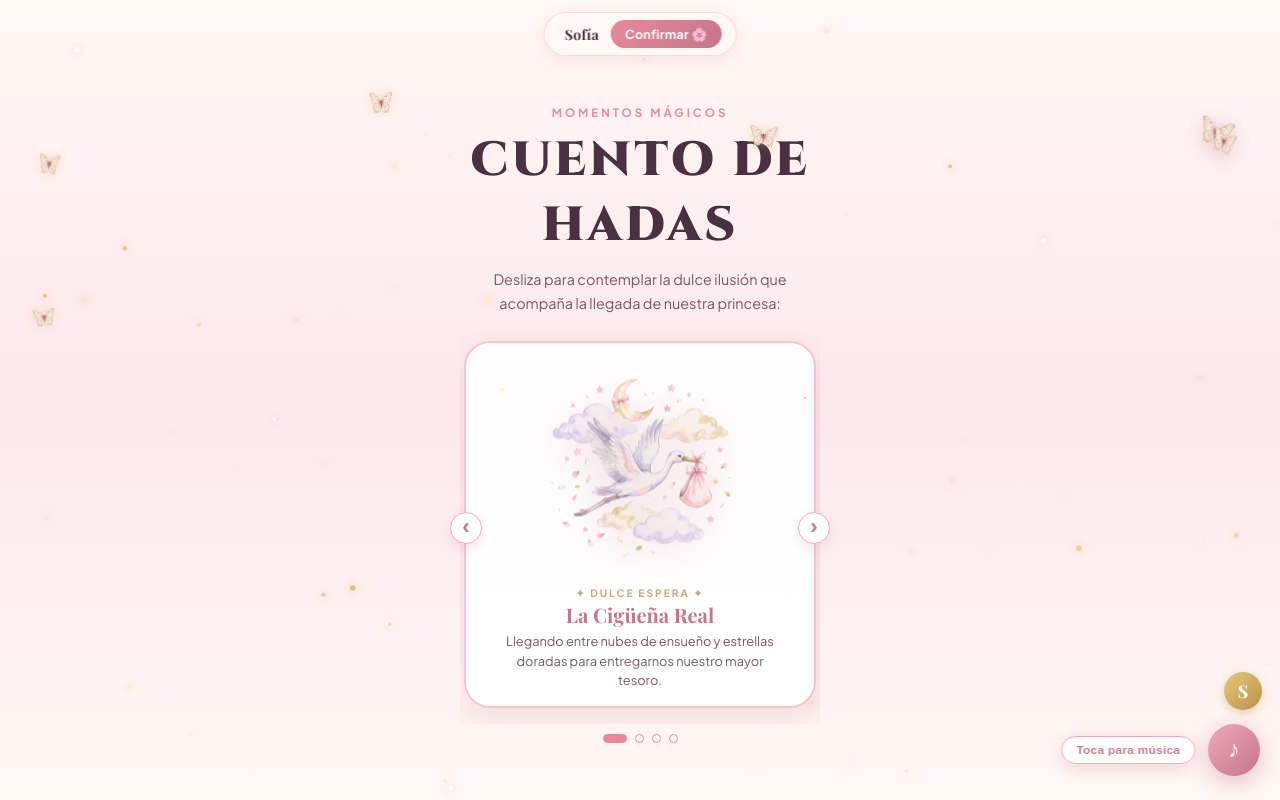
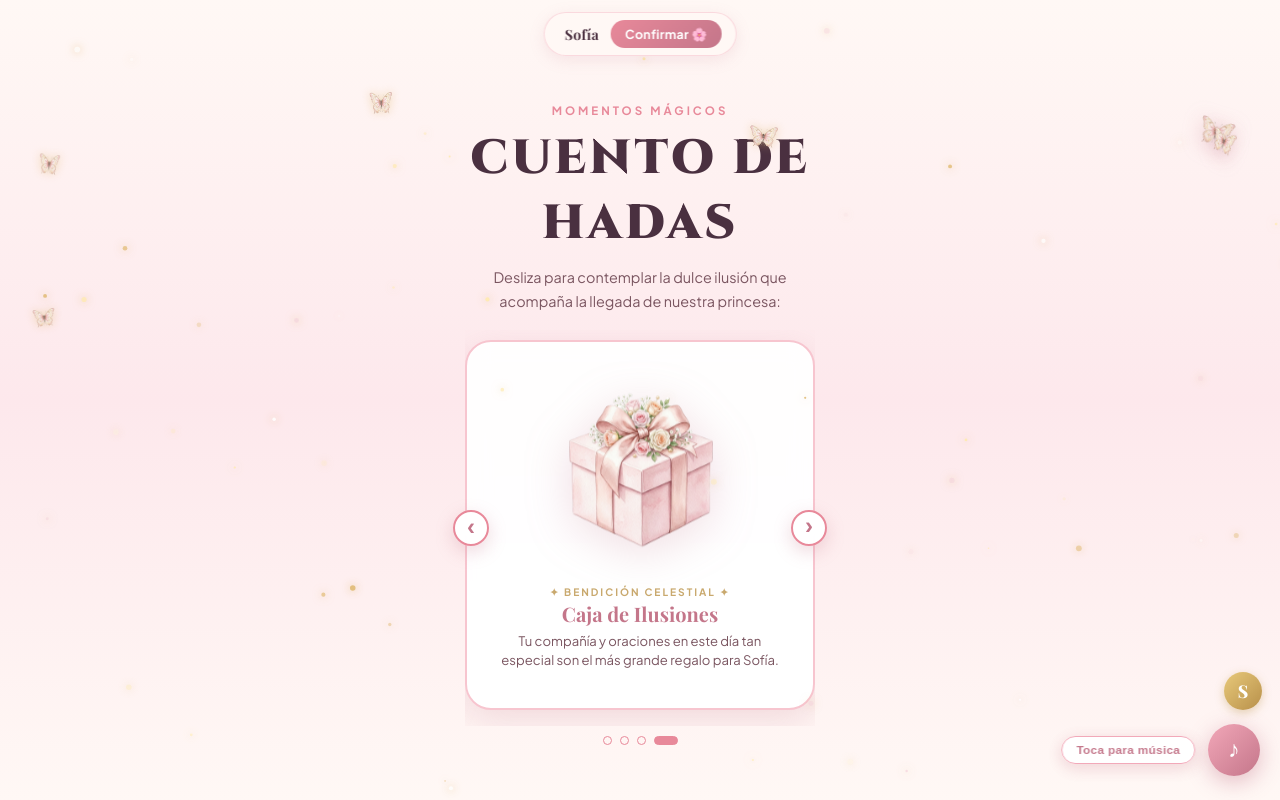
Before and after one commit to eduardotejada99/baby-shower-emma-victoria, a website: page index.html in a window 1280 px wide. Both pictures are taken after a click on the button "Imagen anterior". Shown: the part 1617-2417 px from the top of the page. Drawn offline with nearby package versions, Linux system fonts and the light colour scheme; a web font is replaced by a local one.

Commit message:
fix(carousel): alinear y centrar perfectamente las tarjetas al pulsar botones de navegacion

```diff
--- a/css/style.css
+++ b/css/style.css
@@ -696,7 +696,7 @@ body.baby-girl-invitation {
 .carousel-wrapper {
   position: relative;
   width: 100%;
-  max-width: 360px;
+  max-width: 350px;
   margin: 10px auto 0;
   display: flex;
   align-items: center;
@@ -708,7 +708,8 @@ body.baby-girl-invitation {
   overflow-x: auto;
   scroll-snap-type: x mandatory;
   -webkit-overflow-scrolling: touch;
-  padding: 10px 4px 16px;
+  scroll-behavior: smooth;
+  padding: 10px 0 16px;
   scrollbar-width: none;
   width: 100%;
 }
@@ -718,13 +719,17 @@ body.baby-girl-invitation {
 
 .highlight-card {
   flex: 0 0 100%;
+  min-width: 100%;
+  max-width: 100%;
+  box-sizing: border-box;
   scroll-snap-align: center;
-  background: rgba(255, 255, 255, 0.94);
+  scroll-snap-stop: always;
+  background: rgba(255, 255, 255, 0.95);
   backdrop-filter: blur(12px);
   -webkit-backdrop-filter: blur(12px);
   border: 2px solid var(--color-blush);
   border-radius: 26px;
-  padding: 20px 16px 16px;
+  padding: 20px 18px 18px;
   box-shadow: 0 12px 32px rgba(196, 118, 138, 0.2);
   text-align: center;
   display: flex;
@@ -769,43 +774,52 @@ body.baby-girl-invitation {
 }
 
 .card-text {
-  font-size: .8rem;
+  font-size: .82rem;
   color: var(--text-mid);
   line-height: 1.5;
   max-width: 280px;
   margin: 0 auto;
+  word-break: normal;
+  overflow-wrap: break-word;
 }
 
 .carousel-arrow {
   position: absolute;
   top: 50%;
   transform: translateY(-50%);
-  background: rgba(255, 255, 255, 0.92);
-  backdrop-filter: blur(8px);
-  border: 1.5px solid var(--pink-mid);
+  background: rgba(255, 255, 255, 0.96);
+  backdrop-filter: blur(10px);
+  -webkit-backdrop-filter: blur(10px);
+  border: 2px solid var(--rose);
   color: var(--deep-rose);
-  width: 32px;
-  height: 32px;
+  width: 36px;
+  height: 36px;
   border-radius: 50%;
-  font-size: 1.4rem;
+  font-size: 1.5rem;
   font-weight: 700;
   line-height: 1;
   display: flex;
   align-items: center;
   justify-content: center;
   cursor: pointer;
-  z-index: 6;
-  box-shadow: 0 4px 12px rgba(196, 118, 138, 0.2);
-  transition: all .2s ease;
-  padding: 0 0 2px;
+  z-index: 10;
+  box-shadow: 0 6px 18px rgba(196, 118, 138, 0.28);
+  transition: all .2s cubic-bezier(0.16, 1, 0.3, 1);
+  padding: 0 0 3px;
+  user-select: none;
+  -webkit-tap-highlight-color: transparent;
 }
 .carousel-arrow:hover {
   background: white;
-  transform: translateY(-50%) scale(1.1);
-  border-color: var(--rose);
+  transform: translateY(-50%) scale(1.12);
+  border-color: var(--deep-rose);
+  box-shadow: 0 8px 24px rgba(196, 118, 138, 0.38);
 }
-.arrow-prev { left: -10px; }
-.arrow-next { right: -10px; }
+.carousel-arrow:active {
+  transform: translateY(-50%) scale(0.92);
+}
+.arrow-prev { left: -12px; }
+.arrow-next { right: -12px; }
 
 .carousel-dots-row {
   display: flex;
--- a/js/main.js
+++ b/js/main.js
@@ -261,25 +261,64 @@ document.addEventListener('DOMContentLoaded', () => {
   const prevBtn = document.getElementById('carousel-prev');
   const nextBtn = document.getElementById('carousel-next');
 
+  function getActiveIndex() {
+    if (!carousel || cards.length === 0) return 0;
+    const scrollCenter = carousel.scrollLeft + carousel.clientWidth / 2;
+    let closestIndex = 0;
+    let closestDist = Infinity;
+    cards.forEach((card, idx) => {
+      const cardCenter = card.offsetLeft + card.offsetWidth / 2;
+      const dist = Math.abs(scrollCenter - cardCenter);
+      if (dist < closestDist) {
+        closestDist = dist;
+        closestIndex = idx;
+      }
+    });
+    return closestIndex;
+  }
+
+  function updateDots(activeIdx) {
+    dots.forEach((d, i) => {
+      if (i === activeIdx) {
+        d.classList.add('is-active');
+        d.setAttribute('aria-selected', 'true');
+      } else {
+        d.classList.remove('is-active');
+        d.setAttribute('aria-selected', 'false');
+      }
+    });
+  }
+
+  function scrollToCard(index, smooth = true) {
+    if (!carousel || !cards[index]) return;
+    const card = cards[index];
+    const targetLeft = card.offsetLeft - (carousel.clientWidth - card.offsetWidth) / 2;
+    carousel.scrollTo({
+      left: Math.max(0, targetLeft),
+      behavior: smooth ? 'smooth' : 'auto'
+    });
+    updateDots(index);
+  }
+
   dots.forEach((dot, i) => {
     dot.addEventListener('click', () => {
-      dots.forEach(d => { d.classList.remove('is-active'); d.setAttribute('aria-selected', 'false'); });
-      dot.classList.add('is-active');
-      dot.setAttribute('aria-selected', 'true');
-      if (cards[i]) {
-        cards[i].scrollIntoView({ behavior: 'smooth', inline: 'center', block: 'nearest' });
-      }
+      scrollToCard(i, true);
     });
   });
 
   if (prevBtn && carousel) {
     prevBtn.addEventListener('click', () => {
-      carousel.scrollBy({ left: -carousel.offsetWidth * 0.85, behavior: 'smooth' });
+      const current = getActiveIndex();
+      const prev = (current - 1 + cards.length) % cards.length;
+      scrollToCard(prev, true);
     });
   }
+
   if (nextBtn && carousel) {
     nextBtn.addEventListener('click', () => {
-      carousel.scrollBy({ left: carousel.offsetWidth * 0.85, behavior: 'smooth' });
+      const current = getActiveIndex();
+      const next = (current + 1) % cards.length;
+      scrollToCard(next, true);
     });
   }
 
@@ -288,19 +327,9 @@ document.addEventListener('DOMContentLoaded', () => {
     carousel.addEventListener('scroll', () => {
       clearTimeout(scrollTimeout);
       scrollTimeout = setTimeout(() => {
-        const scrollLeft = carousel.scrollLeft;
-        const cardWidth = carousel.offsetWidth || 1;
-        const activeIndex = Math.min(Math.round(scrollLeft / cardWidth), dots.length - 1);
-        dots.forEach((d, i) => {
-          if (i === activeIndex) {
-            d.classList.add('is-active');
-            d.setAttribute('aria-selected', 'true');
-          } else {
-            d.classList.remove('is-active');
-            d.setAttribute('aria-selected', 'false');
-          }
-        });
-      }, 60);
+        const active = getActiveIndex();
+        updateDots(active);
+      }, 50);
     }, { passive: true });
   }
 
```
